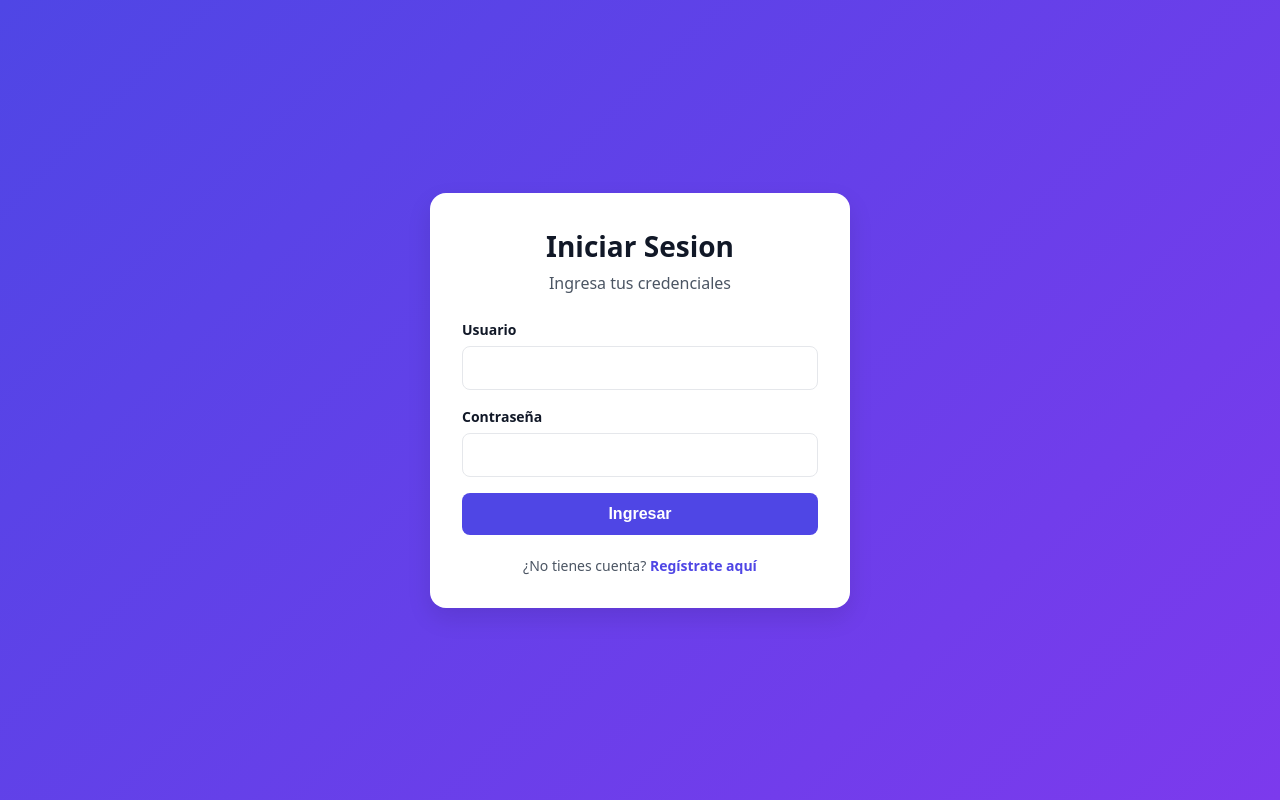
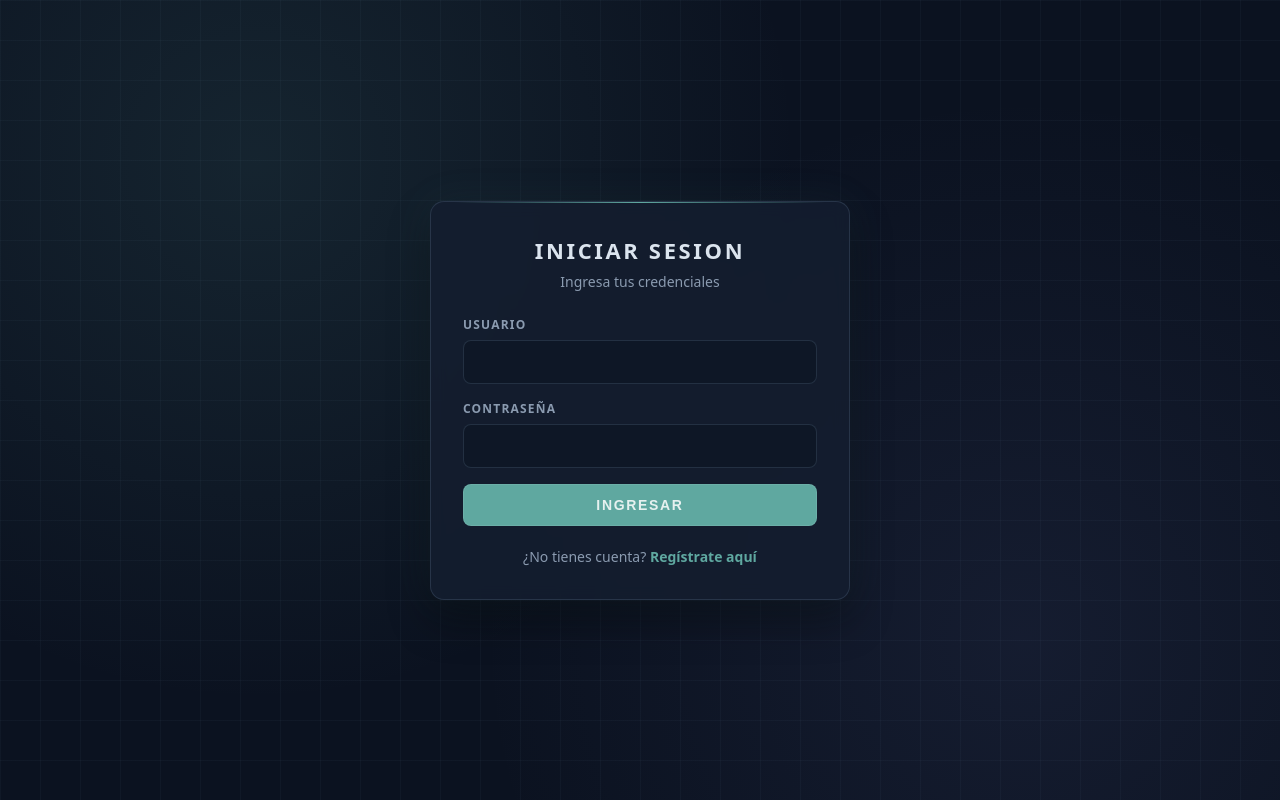
Before and after one commit to Lopezzz10/Registro-y-JWT-en-React, a React (Vite) app: page /login in a window 1280 px wide. Built offline with nearby package versions, Linux system fonts and the light colour scheme.

Commit message:
agregar estilos al perfil y aplicar tema futurista a toda la app

```diff
--- a/src/index.css
+++ b/src/index.css
@@ -1,16 +1,21 @@
 :root {
-  --text: #4b5563;
-  --text-h: #111827;
-  --bg: #f3f4f6;
-  --card: #ffffff;
-  --border: #e5e7eb;
-  --accent: #4f46e5;
-  --accent-hover: #4338ca;
-  --error-bg: #fef2f2;
-  --error: #b91c1c;
-  --ok-bg: #ecfdf5;
-  --ok: #047857;
-  --shadow: 0 10px 25px rgba(0, 0, 0, 0.1);
+  --text: #8b9bb0;
+  --text-h: #dbe4ee;
+  --bg: #0b1220;
+  --card: rgba(20, 30, 48, 0.85);
+  --field: #0e1726;
+  --border: rgba(120, 150, 180, 0.2);
+  --accent: #5fa8a0;
+  --accent-hover: #4d908a;
+  --accent-soft: rgba(95, 168, 160, 0.12);
+  --error: #d48a8a;
+  --error-bg: rgba(212, 138, 138, 0.1);
+  --error-border: rgba(212, 138, 138, 0.3);
+  --ok: #7fb59a;
+  --ok-bg: rgba(127, 181, 154, 0.1);
+  --ok-border: rgba(127, 181, 154, 0.3);
+  --danger: #a65f68;
+  --danger-hover: #8f4e57;
 
   font-family: system-ui, 'Segoe UI', Roboto, sans-serif;
   font-size: 16px;
@@ -26,12 +31,15 @@
 body {
   margin: 0;
   min-height: 100vh;
+  background: var(--bg);
 }
 
 h1,
 h2 {
   color: var(--text-h);
   font-weight: 600;
+  text-transform: uppercase;
+  letter-spacing: 0.12em;
 }
 
 p {
@@ -44,27 +52,47 @@ p {
   align-items: center;
   justify-content: center;
   padding: 16px;
-  background: linear-gradient(135deg, #4f46e5 0%, #7c3aed 100%);
+  background:
+    radial-gradient(circle at 20% 20%, rgba(95, 168, 160, 0.12), transparent 45%),
+    radial-gradient(circle at 80% 80%, rgba(110, 120, 190, 0.1), transparent 45%),
+    linear-gradient(rgba(120, 150, 180, 0.05) 1px, transparent 1px),
+    linear-gradient(90deg, rgba(120, 150, 180, 0.05) 1px, transparent 1px),
+    var(--bg);
+  background-size: auto, auto, 40px 40px, 40px 40px, auto;
 }
 
 .auth-card {
+  position: relative;
   width: 100%;
   max-width: 420px;
+  padding: 32px;
   background: var(--card);
-  border-radius: 16px;
-  padding: 32px;
-  box-shadow: var(--shadow);
+  border: 1px solid var(--border);
+  border-radius: 14px;
+  box-shadow: 0 0 40px rgba(95, 168, 160, 0.08), 0 20px 40px rgba(0, 0, 0, 0.4);
+  backdrop-filter: blur(8px);
+}
+
+.auth-card::before {
+  content: '';
+  position: absolute;
+  top: 0;
+  left: 24px;
+  right: 24px;
+  height: 1px;
+  background: linear-gradient(90deg, transparent, var(--accent), transparent);
 }
 
 .auth-card h1 {
   margin: 0 0 4px;
-  font-size: 28px;
+  font-size: 22px;
   text-align: center;
 }
 
 .auth-sub {
+  margin-bottom: 24px;
+  font-size: 14px;
   text-align: center;
-  margin-bottom: 24px;
   color: var(--text);
 }
 
@@ -77,9 +105,11 @@ p {
 
 .form-group label {
   margin-bottom: 6px;
-  font-size: 14px;
+  font-size: 12px;
   font-weight: 600;
-  color: var(--text-h);
+  text-transform: uppercase;
+  letter-spacing: 0.1em;
+  color: var(--text);
 }
 
 .form-group input,
@@ -88,7 +118,7 @@ p {
   padding: 12px 14px;
   font-size: 16px;
   color: var(--text-h);
-  background: #fff;
+  background: var(--field);
   border: 1px solid var(--border);
   border-radius: 8px;
   outline: none;
@@ -98,24 +128,27 @@ p {
 .form-group input:focus,
 .form-group select:focus {
   border-color: var(--accent);
-  box-shadow: 0 0 0 3px rgba(79, 70, 229, 0.2);
+  box-shadow: 0 0 0 3px var(--accent-soft), 0 0 12px rgba(95, 168, 160, 0.15);
 }
 
 .btn {
   width: 100%;
   padding: 12px;
-  font-size: 16px;
+  font-size: 14px;
   font-weight: 600;
-  color: #fff;
+  text-transform: uppercase;
+  letter-spacing: 0.12em;
+  color: #e6f1ef;
   background: var(--accent);
-  border: none;
+  border: 1px solid rgba(255, 255, 255, 0.08);
   border-radius: 8px;
   cursor: pointer;
-  transition: background 0.2s;
+  transition: background 0.2s, box-shadow 0.2s;
 }
 
 .btn:hover:not(:disabled) {
   background: var(--accent-hover);
+  box-shadow: 0 0 16px rgba(95, 168, 160, 0.25);
 }
 
 .btn:disabled {
@@ -133,13 +166,13 @@ p {
 .msg-error {
   color: var(--error);
   background: var(--error-bg);
-  border: 1px solid #fecaca;
+  border: 1px solid var(--error-border);
 }
 
 .msg-exito {
   color: var(--ok);
   background: var(--ok-bg);
-  border: 1px solid #a7f3d0;
+  border: 1px solid var(--ok-border);
 }
 
 .auth-link {
@@ -158,6 +191,66 @@ p {
   text-decoration: underline;
 }
 
+.perfil-card {
+  max-width: 480px;
+}
+
+.perfil-header {
+  display: flex;
+  align-items: center;
+  justify-content: space-between;
+  gap: 12px;
+  margin-bottom: 20px;
+}
+
+.perfil-header h2 {
+  margin: 0;
+  font-size: 18px;
+}
+
+.btn-salir {
+  width: auto;
+  padding: 8px 14px;
+  font-size: 12px;
+  background: var(--danger);
+}
+
+.btn-salir:hover:not(:disabled) {
+  background: var(--danger-hover);
+  box-shadow: 0 0 16px rgba(166, 95, 104, 0.25);
+}
+
+.perfil-dato {
+  display: flex;
+  align-items: center;
+  justify-content: space-between;
+  padding: 12px 0;
+  border-bottom: 1px solid var(--border);
+}
+
+.perfil-dato span {
+  font-size: 12px;
+  text-transform: uppercase;
+  letter-spacing: 0.1em;
+  color: var(--text);
+}
+
+.perfil-dato strong {
+  color: var(--text-h);
+  word-break: break-word;
+  text-align: right;
+}
+
+.badge {
+  padding: 4px 10px;
+  font-size: 12px;
+  letter-spacing: 0.08em;
+  color: var(--accent);
+  background: var(--accent-soft);
+  border: 1px solid rgba(95, 168, 160, 0.3);
+  border-radius: 999px;
+}
+
 @media (max-width: 480px) {
   .auth-card {
     padding: 24px 20px;
@@ -165,6 +258,16 @@ p {
   }
 
   .auth-card h1 {
-    font-size: 24px;
+    font-size: 19px;
+  }
+
+  .perfil-header {
+    flex-direction: column;
+    align-items: stretch;
+    text-align: center;
+  }
+
+  .btn-salir {
+    width: 100%;
   }
 }
--- a/src/pages/Perfil.jsx
+++ b/src/pages/Perfil.jsx
@@ -1,4 +1,3 @@
-
 import { useEffect, useState } from "react";
 import { useAuth } from "../context/AuthContext";
 import { useNavigate } from "react-router-dom";
@@ -53,22 +52,36 @@ function Perfil() {
     };
 
     return (
-        <div>
-            <div>
+        <div className="auth-page">
+            <div className="auth-card perfil-card">
+                <div className="perfil-header">
                     <h2>Perfil de Usuario</h2>
-                <button onClick={manejarLogOut}>Cerrar Sesion</button>
+                    <button className="btn btn-salir" onClick={manejarLogOut}>Cerrar Sesion</button>
                 </div>
 
-            {error && <p>{error}</p>}
+                {error && <p className="msg msg-error">{error}</p>}
 
                 {datosPerfil && (
                     <div>
-                    <p>{datosPerfil.Mensaje}</p>
-                    <p>{datosPerfil.Usuario}</p>
-                    <p>{datosPerfil.rol_detectado}</p>
-                    <p>{datosPerfil.status}</p>
+                        <p className="msg msg-exito">{datosPerfil.Mensaje}</p>
+
+                        <div className="perfil-dato">
+                            <span>Usuario</span>
+                            <strong>{datosPerfil.Usuario}</strong>
+                        </div>
+
+                        <div className="perfil-dato">
+                            <span>Rol</span>
+                            <strong className="badge">{datosPerfil.rol_detectado}</strong>
+                        </div>
+
+                        <div className="perfil-dato">
+                            <span>Estado</span>
+                            <strong>{datosPerfil.status}</strong>
+                        </div>
                     </div>
                 )}
+            </div>
         </div>
     );
 }
```
Lines whose indentation alone changed are shown as unchanged.
